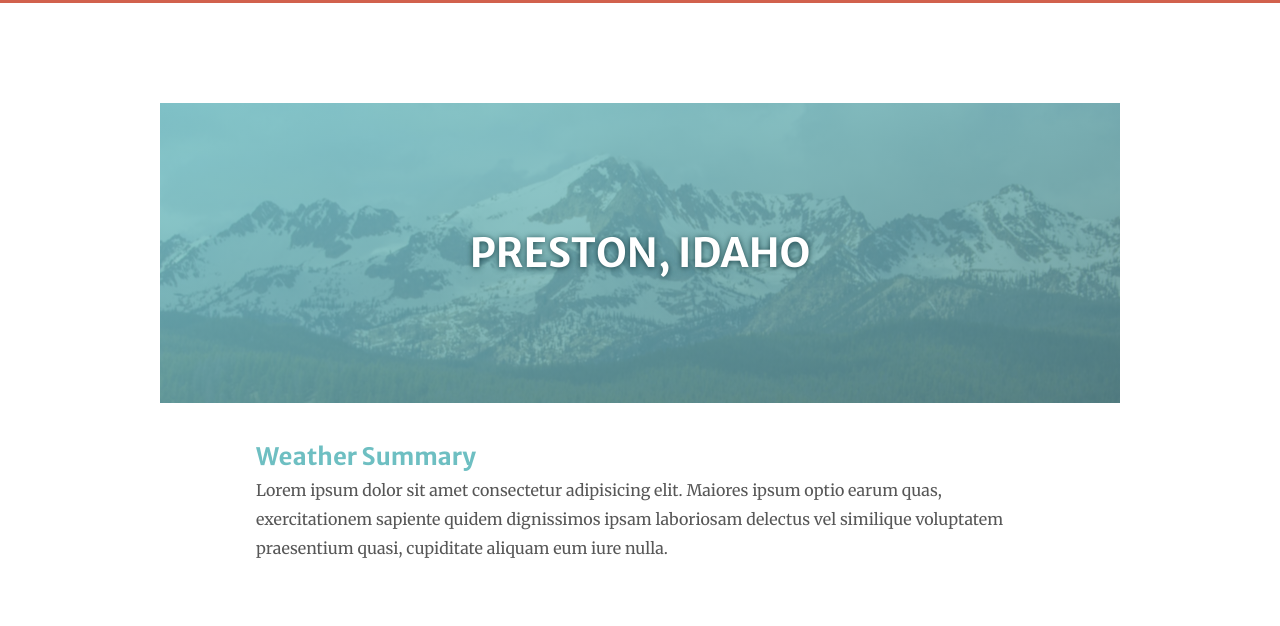
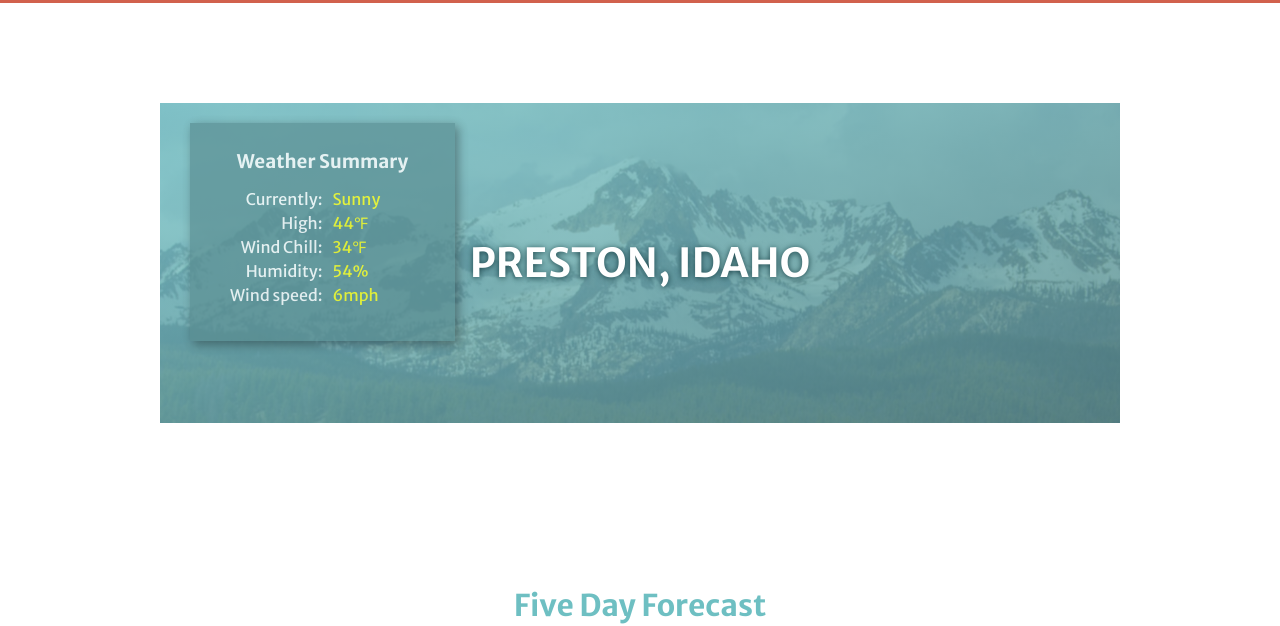
Before and after one commit to jmoita3/jmoita3.github.io, a plain HTML site: page lesson4/preston-4.html in a window 1280 px wide. Shown: the part 178-804 px from the top of the page. Drawn offline with Linux system fonts and the light colour scheme; files that its build step writes are made by us from their sources.

Commit message:
added weather box

```diff
--- a/lesson4/css/styles.css
+++ b/lesson4/css/styles.css
@@ -55,7 +55,18 @@ footer{
     color: white;
     text-decoration: none;
 }
+.list1 p, .list2 p{
+    font-family: "Merriweather Sans", sans-serif;
+    line-height: .5rem;
 
+}
+.list1 p{
+    color: white;
+}
+.list2 p{
+    margin-left: -30px;
+    color:#fbff1d;
+}
 header{
     background-color: #6EBFC2;
 }
@@ -64,6 +75,21 @@ header{
     color: white;
     font-weight: 900;
     margin-top: 20px;
+}
+.first-section{
+    margin-bottom: 65px;
+}
+.weather-summary-paragraph{
+    display: grid;
+    grid-template-columns: repeat(2, 1fr);
+    max-width: 300px;
+}
+.list1{
+    text-align: right;
+    grid-column: 1/2;
+}
+.list2{
+    grid-column: 2/3;
 }
 .main-text{
     grid-column: 2/4;
@@ -124,6 +150,9 @@ header{
     top:0;
     opacity: 0;
 }
+.preston-title-wrapper .preston-title{
+    display: none;
+}
 .navigation-element a{
     animation-name: opac;
     animation-fill-mode: forwards;
@@ -145,38 +174,47 @@ header{
     background-position: 0 100%;
   }
 .preston-title-wrapper{
+    position: relative;
     background-image: linear-gradient(to right bottom, rgba(128, 208, 211, 0.8), rgba(88, 139, 143, 0.8)), url(../images/mountains.jpg);
     background-size: cover;
-    height: 120px;
-    display: grid;
-    grid-template-rows: repeat(3, 1fr);
+    height: 220px;
 }
 .preston-title{
-    grid-row: 2/3;
     text-align: center;
-    color:white;
-    text-shadow: 0px 1px 6px #194247;
+    color:#6EBFC2;
+    padding-top: 20px;
+    padding-bottom: 20px;
 }
 .weather-summary-title{
-    color: #6EBFC2;
+    color:white;
     margin-bottom: -10px;
+    text-align: center;
 }
 .weather-summary-wrapper{
-    background-color: white;
-    padding:20px;
-    max-width: 80%;
+    position: absolute;
+    top:20px;
+    left:50px;
+    opacity: .8;
+    background-color: rgba(88, 139, 143, 0.8);
+    padding:10px 0px 10px 0px;
+    max-width: 280px;
+    box-shadow: 3px 3px 10px #00000073;
     margin: 0 auto;
 }
-.five-day-wrapper{
-    box-shadow: 3px 3px 10px #88888879;
+.list1 li{
+    background-color: brown;
 }
 .five-day-title-wrapper{
     background-color: #6EBFC2;
     text-align: center;
     padding:20px;
+    margin-bottom: 150px;
+    box-shadow: 3px 3px 10px #88888879;
 }
 .five-day-title{
-    color:white;
+    text-align: center;
+    color: #6EBFC2;
+    font-size: 30px;
 }
 .article-wrapper{
     margin-top: 40px;
@@ -315,8 +353,10 @@ font-size: 24px;
         max-width: 70px;
     }
     .preston-title-wrapper{
-        height: 200px;
+        height: 250px;
+        margin-top: 20px;
     }
+
     .article-wrapper{
         display: grid;
         grid-template-columns: repeat(3, 1fr);
@@ -370,16 +410,43 @@ font-size: 24px;
     .main-navigation-elements li:first-child{
         display: none;
     }
+    .preston-title-wrapper{
+        display: grid;
+        grid-template-columns: 1fr 500px 1fr;
+        grid-template-rows: repeat(3,1fr);
+        margin-top: 100px;
+    }
+
+    .first-section{
+        padding-bottom: 100px;
+    }
+    .first-section>.preston-title{
+        display: none;
+    }
+    .preston-title-wrapper .preston-title{
+        display: inline;
+    }
+    .weather-summary-wrapper{
+        left:30px;
+    }
+    .preston-title-wrapper h1{
+        color: white;
+        grid-row: 2/3;
+        grid-column: 2/3;
+        font-size: 35px;
+    }
     .main-navigation{
         padding: 10px;
     }
 
     .preston-title-wrapper{
-        height: 300px;
-        margin-top: 100px;
+        height: 320px;
     }
-    .preston-title-wrapper h2{
+    .preston-title-wrapper h1{
+        z-index: 1;
+        text-align: center;
         font-size: 40px;
+        text-shadow: 0px 1px 6px #194247;
     }
     .weather-summary-wrapper{
         margin-bottom: 100px;
@@ -388,7 +455,7 @@ font-size: 24px;
         margin:20px;
     }
     .article-wrapper{
-        margin-top: 100px;
+        margin-top: 120px;
     }
 
 
--- a/lesson4/js/scripts.js
+++ b/lesson4/js/scripts.js
@@ -9,3 +9,8 @@ window.addEventListener("load", (event)=>{
     const cry = document.querySelector("#copyYear");
     cry.textContent = new Date().getFullYear();
 })
+
+
+$(window).scroll(function(e){
+    parallax();
+  });
--- a/lesson4/preston-4.html
+++ b/lesson4/preston-4.html
@@ -41,26 +41,44 @@
     </div>
 </header>
 <main>
-    <div class="preston-title-wrapper">
-        <h2 class="preston-title">
+    <section class="first-section">
+        <h1 class="preston-title">
             PRESTON, IDAHO
-        </h2>
-    </div>
-    <div class="weather-summary-wrapper">
-        <h2 class="weather-summary-title">
-            Weather Summary
-        </h2>
-        <p class="weather-summary-paragraph">
-            Lorem ipsum dolor sit amet consectetur adipisicing elit. Maiores ipsum optio earum quas,
-            exercitationem sapiente quidem dignissimos ipsam laboriosam delectus vel similique voluptatem
-            praesentium quasi, cupiditate aliquam eum iure nulla.
-        </p>
+        </h1>
+        <div class="preston-title-wrapper">
+            <h1 class="preston-title">
+                PRESTON, IDAHO
+            </h1>
+            <div class="weather-summary-wrapper">
+                <h3 class="weather-summary-title">
+                    Weather Summary
+                </h3>
+                <div class="weather-summary-paragraph">
+                    <ul class="list1">
+                        <p>Currently:</p>
+                        <p>High:</p>
+                        <p>Wind Chill:</p>
+                        <p>Humidity:</p>
+                        <p>Wind speed:</p>
+                    </ul>
+                    <ul class="list2">
+                        <p>Sunny</p>
+                        <p>44&#8457</p>
+                        <p>34&#8457</p>
+                        <p>54%</p>
+                        <p>6mph</p>
+                    </ul>
+                </div>
+
+        </div>
+    </section>
+
     </div>
     <div class="five-day-wrapper">
+        <h2 class="five-day-title">
+            Five Day Forecast
+        </h2>
         <div class="five-day-title-wrapper">
-            <h2 class="five-day-title">
-                Five Day Forecast
-            </h2>
             <div class="weather-forecast-wrapper">
                 <div class="day"><p class="weekday">Sat</p><i class="fas fa-cloud-sun-rain"></i><p class="temp">45&#8457;</p></div>
                 <div class="day"><p class="weekday">Sun</p><i class="fas fa-cloud-showers-heavy"></i><p class="temp">42&#8457;</p></div>
```
